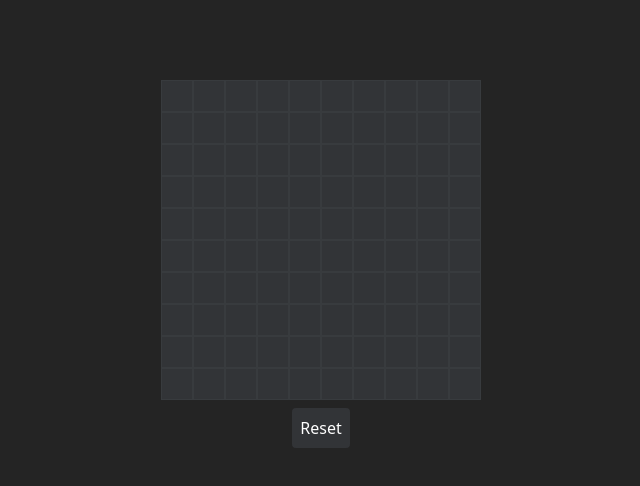
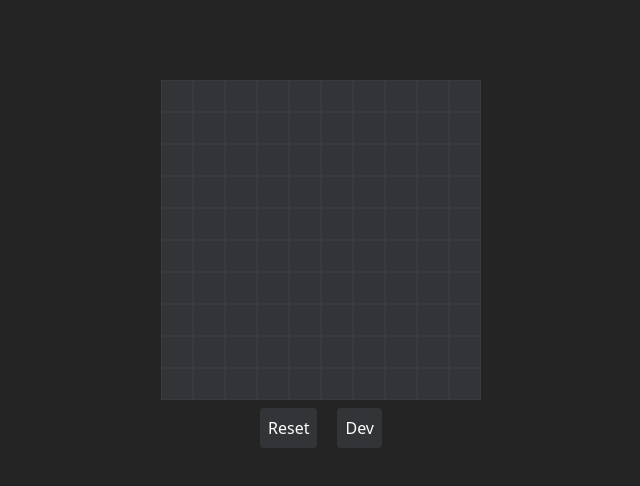
Before and after one commit to XUBXUE/vue-minesweeper, a Vue app: page / in a window 1280 px wide. Shown: the top 486 px of the page, without its empty margins (319-959 px from the left). Built offline with nearby package versions, Linux system fonts and the light colour scheme.

Commit message:
feat: add dev

```diff
--- a/package.json
+++ b/package.json
@@ -9,6 +9,7 @@
     "preview": "vite preview"
   },
   "dependencies": {
+    "@vueuse/core": "^10.4.1",
     "vue": "^3.3.4"
   },
   "devDependencies": {
--- a/src/App.vue
+++ b/src/App.vue
@@ -1,10 +1,13 @@
 <script setup lang="ts">
 import { watchEffect } from "vue";
-import { GamePlay } from "./composables";
+import { GamePlay, useDev } from "./composables";
+import { useStorage } from '@vueuse/core';
 
 const game = new GamePlay(10, 10);
 
-const state = game.state;
+const state = useStorage('game-state', game.state);
+
+const { dev, toggleDev } = useDev();
 
 watchEffect(() => {
   game.checkResult();
@@ -29,16 +32,17 @@ watchEffect(() => {
         <template v-if="block.flag">
           <div>⛳</div>
         </template>
-        <template v-if="block.sweeped">
+        <template v-if="block.sweeped || dev">
           <div v-if="block.isMine">💣</div>
-          <div v-else-if="block.aroundMineQuantity > 0">
-            {{ block.aroundMineQuantity }}
+          <div v-else>
+            {{ block.aroundMineQuantity || '' }}
           </div>
         </template>
       </div>
     </div>
-    <div class="m-2 flex justify-center items-center">
+    <div class="m-2 flex justify-center items-center gap-5">
       <button class="bg-gray-500/20 hover:bg-gray-500/50 text-white p-2 rounded" @click="game.reset()">Reset</button>
+      <button class="bg-gray-500/20 hover:bg-gray-500/50 text-white p-2 rounded" @click="toggleDev()">{{ dev ? 'Normal' : 'Dev' }}</button>
     </div>
   </div>
 </template>
--- a/src/composables/index.ts
+++ b/src/composables/index.ts
@@ -1 +1,2 @@
 export * from './game';
+export * from './storage';
--- /dev/null
+++ b/src/composables/storage.ts
@@ -0,0 +1,12 @@
+import { ref } from "vue";
+import { useToggle } from "@vueuse/core";
+
+export function useDev() {
+  const dev = ref(false);
+  const toggleDev = useToggle(dev);
+
+  return {
+    dev,
+    toggleDev,
+  };
+}
```
Also changed, not shown: 1 other file (tests, documents, lock files or other folders).
